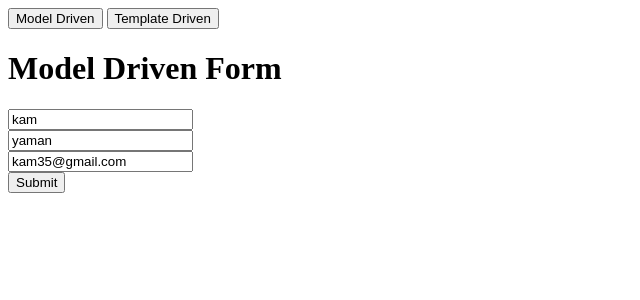
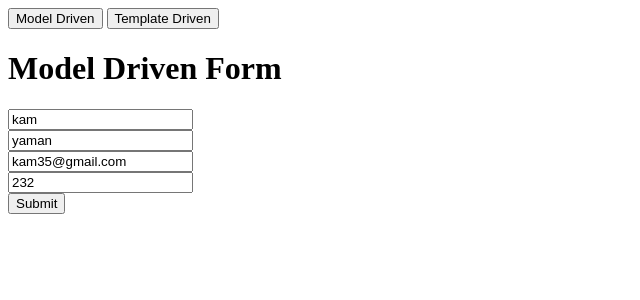
Before and after one commit to yamanerkam/Angular-Forms, an Angular app: page /model-driven in a window 1280 px wide. Shown: the top 300 px of the page, without its empty margins (0-640 px from the left). Built offline with nearby package versions, Linux system fonts and the light colour scheme.

Commit message:
tel-added

```diff
--- a/src/app/components/model-driven-form/model-driven-form.component.html
+++ b/src/app/components/model-driven-form/model-driven-form.component.html
@@ -3,5 +3,7 @@
     <input placeholder="Name" name="name" formControlName="name" > <br>
     <input type="text" placeholder="Surname" name="surname" formControlName="surname" > <br>
     <input type="email" placeholder="Email" name="email"  formControlName="email"> <br>
+    <input type="tel" placeholder="Tel" name="tel"  formControlName="tel"> <br>
+
     <button>Submit</button>
 </form>
--- a/src/app/components/model-driven-form/model-driven-form.component.ts
+++ b/src/app/components/model-driven-form/model-driven-form.component.ts
@@ -15,7 +15,8 @@ export class ModelDrivenFormComponent implements OnInit {
     this.frm = formBuilder.group({
       name: ["kam"],
       surname: ["yaman"],
-      email: ["kam35@gmail.com"]
+      email: ["kam35@gmail.com"],
+      tel: [232]
 
     })
   }
```
